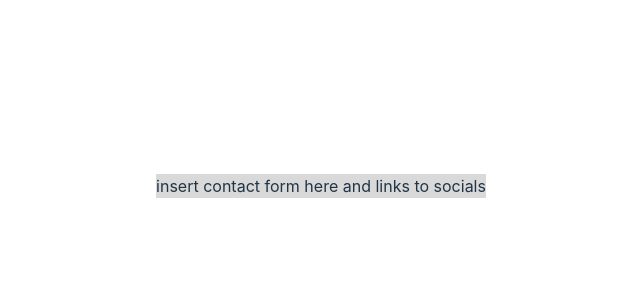
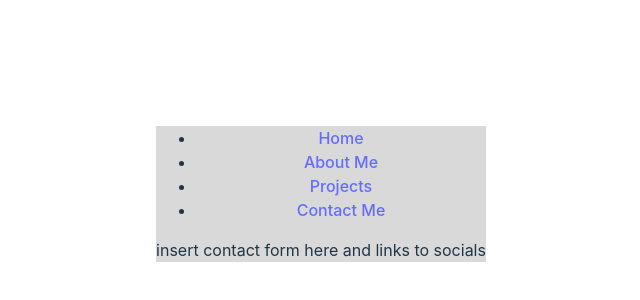
Before and after one commit to CBlack86/portfolio-project, a React (Vite) app: page /contact in a window 1280 px wide. Shown: the part 214-514 px from the top of the page, without its empty margins (319-959 px from the left). Built offline with nearby package versions, Linux system fonts and the light colour scheme.

Commit message:
Created a NavBar
Created a NavBar.tsx component and added in my
navigation functionality then placed into the App.tsx

```diff
--- a/src/App.tsx
+++ b/src/App.tsx
@@ -2,6 +2,7 @@ import Projects from "./Projects.tsx";
 import About from "./About.tsx";
 import Contact from "./Contact.tsx";
 import Welcome from "./Welcome.tsx";
+import NavBar from "./NavBar.tsx";
 import { Routes, Route, Outlet } from "react-router-dom";
 import './App.css'
 
@@ -26,6 +27,7 @@ function App() {
 function Layout() {
   return (
     <div style={{backgroundColor: '#d9d9d9'}}>
+      <NavBar />
       <Outlet />
     </div>
   );
--- /dev/null
+++ b/src/NavBar.tsx
@@ -0,0 +1,38 @@
+// Copyright 2023 CODY BLACK
+//
+// Licensed under the Apache License, Version 2.0 (the "License");
+// you may not use this file except in compliance with the License.
+// You may obtain a copy of the License at
+//
+//     http://www.apache.org/licenses/LICENSE-2.0
+//
+// Unless required by applicable law or agreed to in writing, software
+// distributed under the License is distributed on an "AS IS" BASIS,
+// WITHOUT WARRANTIES OR CONDITIONS OF ANY KIND, either express or implied.
+// See the License for the specific language governing permissions and
+// limitations under the License.
+
+import {Link}  from "react-router-dom";
+
+const NavBar = () => {
+
+  return (
+    <>
+      <nav className="header">
+            <div className="nav-logo">
+
+            </div>
+            <div className="nav-button">
+              <ul className="list">
+                <li><Link to="/">Home</Link></li>
+                <li><Link to="/about">About Me</Link></li>
+                <li><Link to="/projects">Projects</Link></li>
+                <li><Link to="/contact">Contact Me</Link></li>
+              </ul>
+            </div>
+        </nav>
+    </>
+  )
+};
+
+export default NavBar;
```
